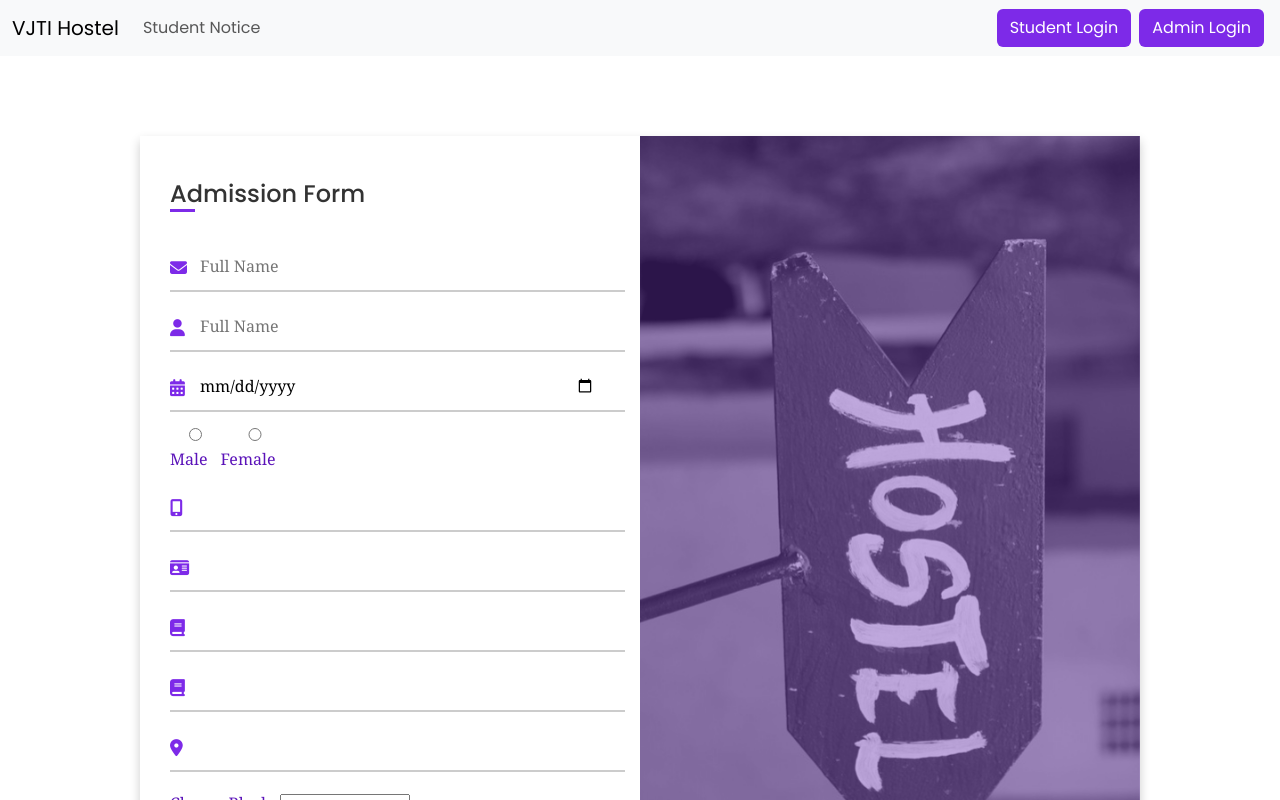
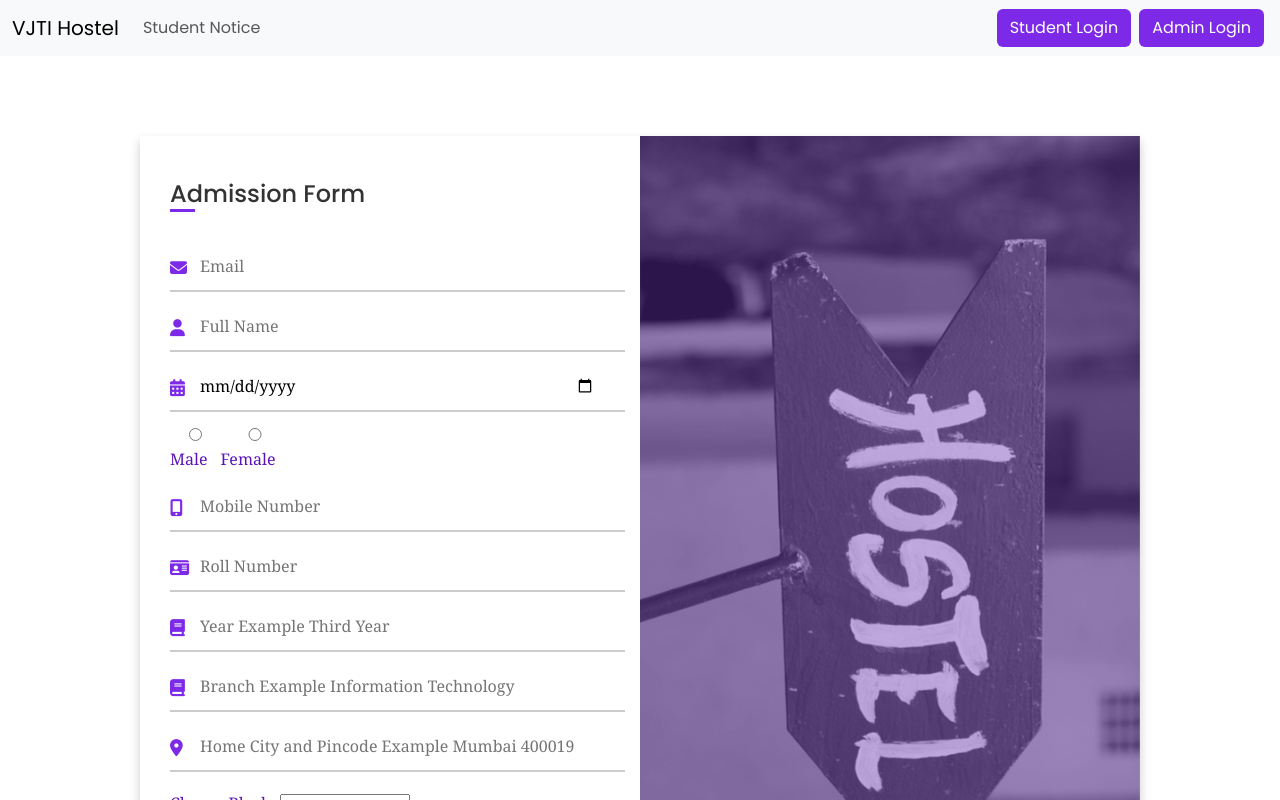
Before and after one commit to rushirajput18/VJTI-Hostel, a React (Create React App) app in the folder frontend/: page /admission in a window 1280 px wide. Shown: the top 800 px of the page. Built offline with nearby package versions, Linux system fonts and the light colour scheme.

Commit message:
Admission Done

```diff
--- a/frontend/src/components/Admission.js
+++ b/frontend/src/components/Admission.js
@@ -40,9 +40,10 @@ const Admission = () => {
     e.preventDefault();
     try {
       const response = await axios.post(
-        "http://localhost:5000/api/admission/addstudent",
+        "http://localhost:5000/api/admission/addadmission",
         formData
       );
+console.log(response)
 console.log(formData)
       if (response.status === 200) {
         console.log("Complaint submitted successfully!");
@@ -65,7 +66,7 @@ console.log(formData)
         console.error("Failed to submit complaint");
       }
     } catch (error) {
-      console.log(formData)
+      console.log("Hi     " + formData)
 
       console.error("Error submitting complaint:", error);
     }
@@ -104,7 +105,7 @@ console.log(formData)
                   <i className="fas fa-envelope"></i>
                   <input
                     type="email"
-                    placeholder="Full Name"
+                    placeholder="Email"
                     required
                     onChange={handleChange}
                     name="email"
@@ -164,6 +165,7 @@ console.log(formData)
                   <input
                     type="number"
                     required
+                    placeholder="Mobile Number"
                     onChange={handleChange}
                     name="mobileNumber"
                     value={formData.mobileNumber}
@@ -174,6 +176,7 @@ console.log(formData)
                   <input
                     type="number"
                     required
+                    placeholder="Roll Number"
                     onChange={handleChange}
                     name="regId"
                     value={formData.regId}
@@ -184,6 +187,8 @@ console.log(formData)
                   <input
                     type="text"
                     required
+                    placeholder="Year Example Third Year"
+
                     onChange={handleChange}
                     name="year"
                     value={formData.year}
@@ -195,6 +200,7 @@ console.log(formData)
                     type="text"
                     required
                     onChange={handleChange}
+                    placeholder="Branch Example Information Technology"
                     name="branch"
                     value={formData.branch}
                   />
@@ -205,6 +211,8 @@ console.log(formData)
                     type="text"
                     required
                     onChange={handleChange}
+                    placeholder="Home City and Pincode Example Mumbai 400019"
+
                     name="homeAddress"
                     value={formData.homeAddress}
                   />
```
Also changed, not shown: 1 other file (tests, documents, lock files or other folders).
